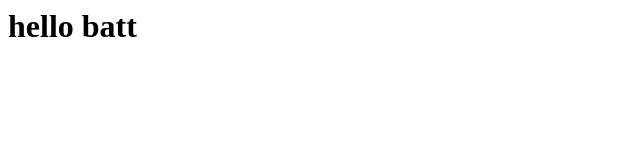
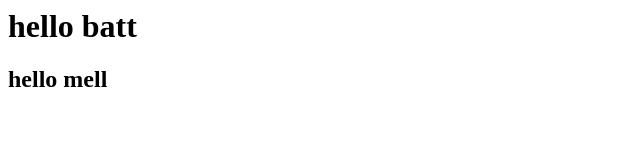
Before and after one commit to BATRISYIA46/cobaan, a plain HTML site: page index.html in a window 1280 px wide. Shown: the whole page, without its empty margins (0-640 px from the left). Drawn offline with Linux system fonts and the light colour scheme.

Commit message:
nambah text

```diff
--- a/index.html
+++ b/index.html
@@ -1 +1,2 @@
 <h1>hello batt</h1>
+<h2>hello mell</h2>
```
